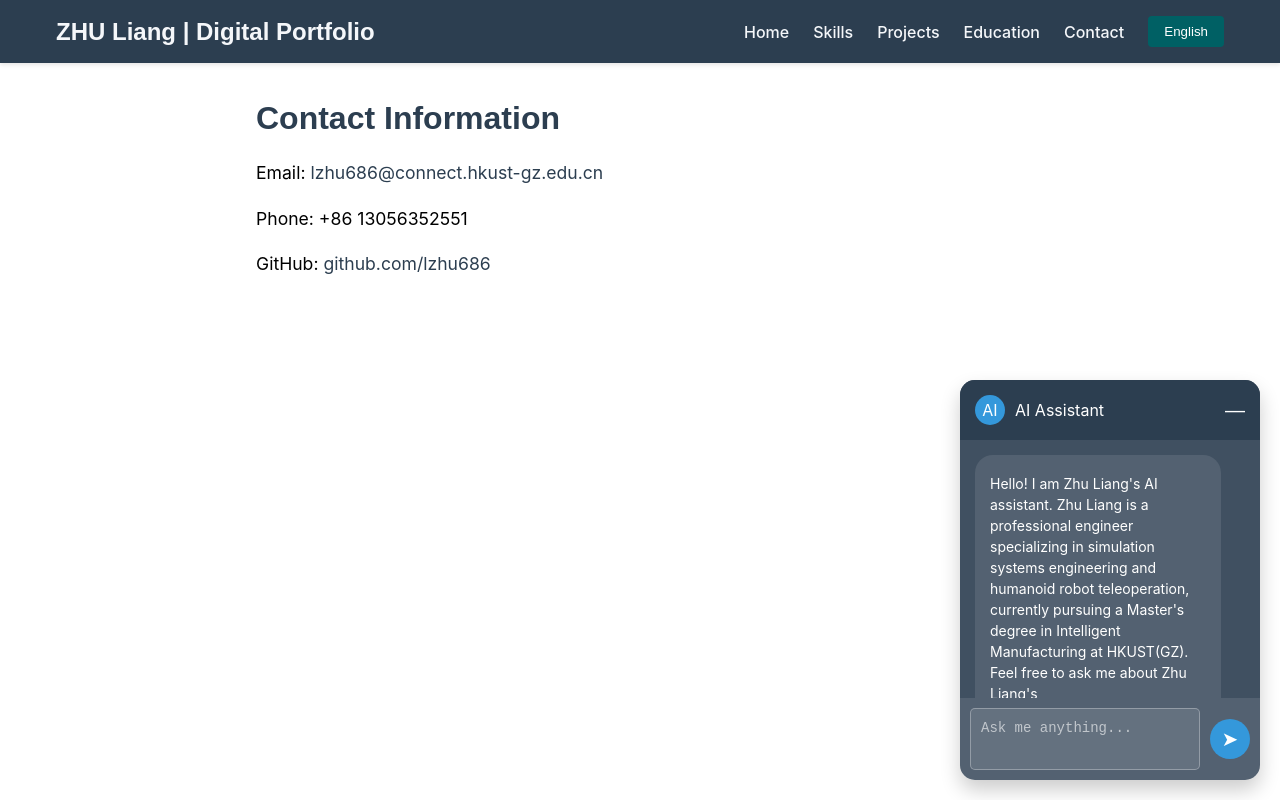
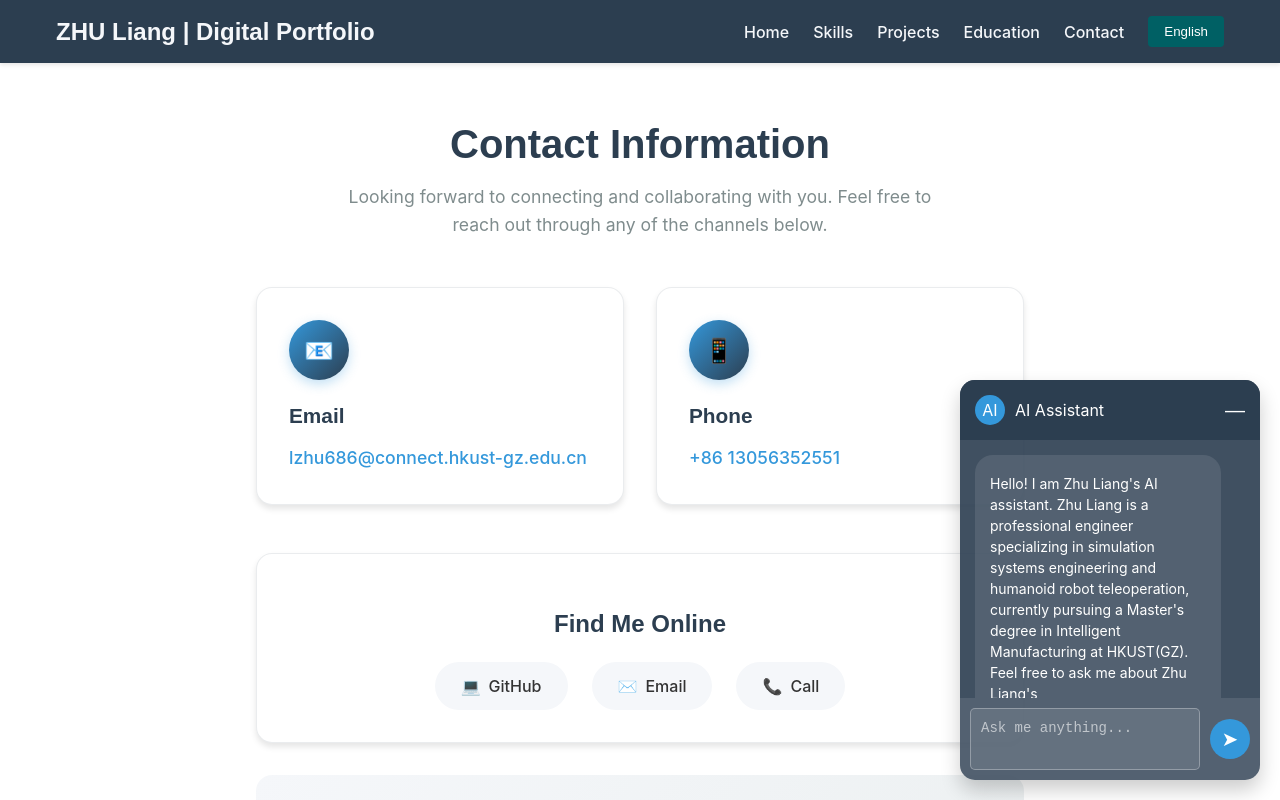
Before and after one commit to lzhu686/eportfolio, a React (Create React App) app: page /#/contact in a window 1280 px wide. Shown: the top 800 px of the page. Built offline with nearby package versions, Linux system fonts and the light colour scheme.

Commit message:
improve contact info

```diff
--- a/src/components/Contact.js
+++ b/src/components/Contact.js
@@ -1,31 +1,269 @@
 import React from 'react';
-import styled from 'styled-components';
+import styled, { keyframes } from 'styled-components';
 import { useTranslation } from 'react-i18next';
 import { PageContainer } from '../styles/CommonStyles';
 
-const ContactInfo = styled.p`
+const fadeInUp = keyframes`
+  from {
+    opacity: 0;
+    transform: translateY(30px);
+  }
+  to {
+    opacity: 1;
+    transform: translateY(0);
+  }
+`;
+
+const ContactContainer = styled(PageContainer)`
+  padding: 2rem 1rem;
+  min-height: 80vh;
+  display: flex;
+  flex-direction: column;
+  justify-content: center;
+`;
+
+const ContactHeader = styled.div`
+  text-align: center;
+  margin-bottom: 3rem;
+  animation: ${fadeInUp} 0.8s ease-out;
+`;
+
+const Title = styled.h1`
+  font-family: ${props => props.theme.fonts.heading};
+  font-size: 2.5rem;
+  font-weight: 600;
+  color: ${props => props.theme.colors.primary};
+  margin-bottom: 1rem;
+
+  @media (max-width: 768px) {
+    font-size: 2rem;
+  }
+`;
+
+const Subtitle = styled.p`
   font-size: 1.1rem;
+  color: ${props => props.theme.colors.lightText};
+  max-width: 600px;
+  margin: 0 auto;
+  line-height: 1.6;
+`;
+
+const ContactGrid = styled.div`
+  display: grid;
+  grid-template-columns: repeat(auto-fit, minmax(300px, 1fr));
+  gap: 2rem;
+  margin-bottom: 3rem;
+
+  @media (max-width: 768px) {
+    grid-template-columns: 1fr;
+    gap: 1.5rem;
+  }
+`;
+
+const ContactCard = styled.div`
+  background: ${props => props.theme.colors.cardBackground};
+  border-radius: 16px;
+  padding: 2rem;
+  box-shadow: ${props => props.theme.shadows.medium};
+  transition: all 0.3s ease;
+  animation: ${fadeInUp} 0.8s ease-out;
+  animation-delay: ${props => props.delay || '0s'};
+  animation-fill-mode: both;
+  border: 1px solid rgba(52, 73, 94, 0.1);
+
+  &:hover {
+    transform: translateY(-8px);
+    box-shadow: ${props => props.theme.shadows.large};
+    border-color: ${props => props.theme.colors.accent};
+  }
+`;
+
+const ContactIcon = styled.div`
+  width: 60px;
+  height: 60px;
+  border-radius: 50%;
+  background: linear-gradient(135deg, ${props => props.theme.colors.accent}, ${props => props.theme.colors.primary});
+  display: flex;
+  align-items: center;
+  justify-content: center;
+  margin-bottom: 1.5rem;
+  font-size: 1.5rem;
+  color: white;
+  box-shadow: 0 4px 12px rgba(52, 152, 219, 0.3);
+`;
+
+const ContactType = styled.h3`
+  font-family: ${props => props.theme.fonts.heading};
+  font-size: 1.3rem;
+  font-weight: 600;
+  color: ${props => props.theme.colors.primary};
+  margin-bottom: 1rem;
+`;
+
+const ContactValue = styled.div`
+  font-size: 1.1rem;
+  color: ${props => props.theme.colors.text};
   line-height: 1.6;
 `;
 
 const ContactLink = styled.a`
+  color: ${props => props.theme.colors.accent};
+  text-decoration: none;
+  font-weight: 500;
+  transition: all 0.3s ease;
+  position: relative;
+
+  &:hover {
+    color: ${props => props.theme.colors.primary};
+    transform: translateX(4px);
+  }
+
+  &::after {
+    content: '';
+    position: absolute;
+    bottom: -2px;
+    left: 0;
+    width: 0;
+    height: 2px;
+    background: linear-gradient(90deg, ${props => props.theme.colors.accent}, ${props => props.theme.colors.primary});
+    transition: width 0.3s ease;
+  }
+
+  &:hover::after {
+    width: 100%;
+  }
+`;
+
+const SocialSection = styled.div`
+  background: ${props => props.theme.colors.cardBackground};
+  border-radius: 16px;
+  padding: 2rem;
+  box-shadow: ${props => props.theme.shadows.medium};
+  text-align: center;
+  animation: ${fadeInUp} 0.8s ease-out 0.6s both;
+  border: 1px solid rgba(52, 73, 94, 0.1);
+`;
+
+const SocialTitle = styled.h3`
+  font-family: ${props => props.theme.fonts.heading};
+  font-size: 1.5rem;
+  font-weight: 600;
   color: ${props => props.theme.colors.primary};
+  margin-bottom: 1.5rem;
+`;
+
+const SocialLinks = styled.div`
+  display: flex;
+  justify-content: center;
+  gap: 1.5rem;
+  flex-wrap: wrap;
+`;
+
+const SocialLink = styled.a`
+  display: inline-flex;
+  align-items: center;
+  gap: 0.5rem;
+  padding: 0.75rem 1.5rem;
+  background: ${props => props.theme.colors.background};
+  border-radius: 25px;
+  color: ${props => props.theme.colors.text};
   text-decoration: none;
+  font-weight: 500;
+  transition: all 0.3s ease;
+  border: 2px solid transparent;
+
   &:hover {
-    text-decoration: underline;
+    background: ${props => props.theme.colors.accent};
+    color: white;
+    transform: translateY(-2px);
+    box-shadow: 0 6px 20px rgba(52, 152, 219, 0.3);
   }
+`;
+
+const ContactNote = styled.div`
+  text-align: center;
+  padding: 2rem;
+  background: linear-gradient(135deg, ${props => props.theme.colors.background}, #ecf0f1);
+  border-radius: 16px;
+  margin-top: 2rem;
+  animation: ${fadeInUp} 0.8s ease-out 0.8s both;
+`;
+
+const NoteText = styled.p`
+  font-style: italic;
+  color: ${props => props.theme.colors.lightText};
+  font-size: 1rem;
+  line-height: 1.6;
 `;
 
 function Contact() {
   const { t } = useTranslation();
 
   return (
-    <PageContainer>
-      <h1>{t('contact.title')}</h1>
-      <ContactInfo>{t('contact.email')}: <ContactLink href="mailto:lzhu686@connect.hkust-gz.edu.cn">lzhu686@connect.hkust-gz.edu.cn</ContactLink></ContactInfo>
-      <ContactInfo>{t('contact.phone')}: +86 13056352551</ContactInfo>
-      <ContactInfo>GitHub: <ContactLink href="https://github.com/lzhu686" target="_blank" rel="noopener noreferrer">github.com/lzhu686</ContactLink></ContactInfo>
-    </PageContainer>
+    <ContactContainer>
+      <ContactHeader>
+        <Title>{t('contact.title')}</Title>
+        <Subtitle>
+          {t('contact.subtitle')}
+        </Subtitle>
+      </ContactHeader>
+
+      <ContactGrid>
+        <ContactCard delay="0.2s">
+          <ContactIcon>📧</ContactIcon>
+          <ContactType>{t('contact.email')}</ContactType>
+          <ContactValue>
+            <ContactLink href="mailto:lzhu686@connect.hkust-gz.edu.cn">
+              lzhu686@connect.hkust-gz.edu.cn
+            </ContactLink>
+          </ContactValue>
+        </ContactCard>
+
+        <ContactCard delay="0.4s">
+          <ContactIcon>📱</ContactIcon>
+          <ContactType>{t('contact.phone')}</ContactType>
+          <ContactValue>
+            <ContactLink href="tel:+8613056352551">
+              +86 13056352551
+            </ContactLink>
+          </ContactValue>
+        </ContactCard>
+      </ContactGrid>
+
+      <SocialSection>
+        <SocialTitle>
+          {t('contact.findMeOnline')}
+        </SocialTitle>
+        <SocialLinks>
+          <SocialLink
+            href="https://github.com/lzhu686"
+            target="_blank"
+            rel="noopener noreferrer"
+          >
+            <span>💻</span>
+            GitHub
+          </SocialLink>
+          <SocialLink
+            href="mailto:lzhu686@connect.hkust-gz.edu.cn"
+          >
+            <span>✉️</span>
+            Email
+          </SocialLink>
+          <SocialLink
+            href="tel:+8613056352551"
+          >
+            <span>📞</span>
+            {t('contact.callButton')}
+          </SocialLink>
+        </SocialLinks>
+      </SocialSection>
+
+      <ContactNote>
+        <NoteText>
+          {t('contact.note')}
+        </NoteText>
+      </ContactNote>
+    </ContactContainer>
   );
 }
 
--- a/src/locales/en.json
+++ b/src/locales/en.json
@@ -158,7 +158,11 @@
   "contact": {
     "title": "Contact Information",
     "email": "Email",
-    "phone": "Phone"
+    "phone": "Phone",
+    "subtitle": "Looking forward to connecting and collaborating with you. Feel free to reach out through any of the channels below.",
+    "findMeOnline": "Find Me Online",
+    "callButton": "Call",
+    "note": "I welcome any interdisciplinary collaboration, especially in exploring the physical world through robotics."
   },
   "aiChat": {
     "title": "AI Assistant",
--- a/src/locales/zh.json
+++ b/src/locales/zh.json
@@ -155,11 +155,15 @@
       "major3": "行政管理（电子政务）主修 + 应用心理学（心理咨询）辅修",
       "highlight3": "主修GPA 93.11（专业第一），辅修GPA 90.18（专业第一）。发表北大核心论文《警务人员压力知觉对焦虑抑郁的影响：有调节的中介模型》（第一作者），获优秀毕业论文"
     },
-    "contact": {
-      "title": "联系方式",
-      "email": "邮箱",
-      "phone": "电话"
-    },
+      "contact": {
+    "title": "联系方式",
+    "email": "邮箱",
+    "phone": "电话",
+    "subtitle": "期待与您的交流合作。随时通过以下任何渠道与我联系。",
+    "findMeOnline": "在线联系我",
+    "callButton": "致电",
+    "note": "我欢迎任何跨学科合作，尤其是在机器人这类物理世界的探索。"
+  },
     "aiChat": {
       "title": "AI 助手",
       "inputPlaceholder": "问我任何问题..."
```
